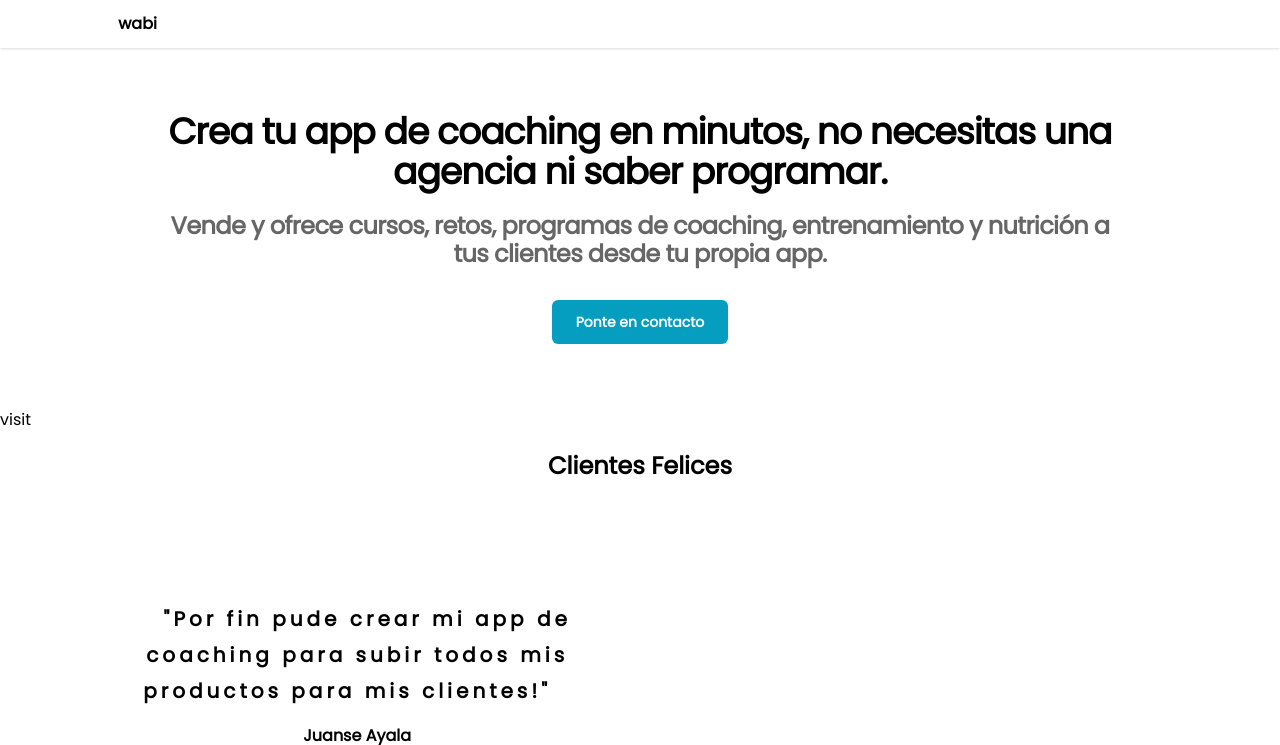
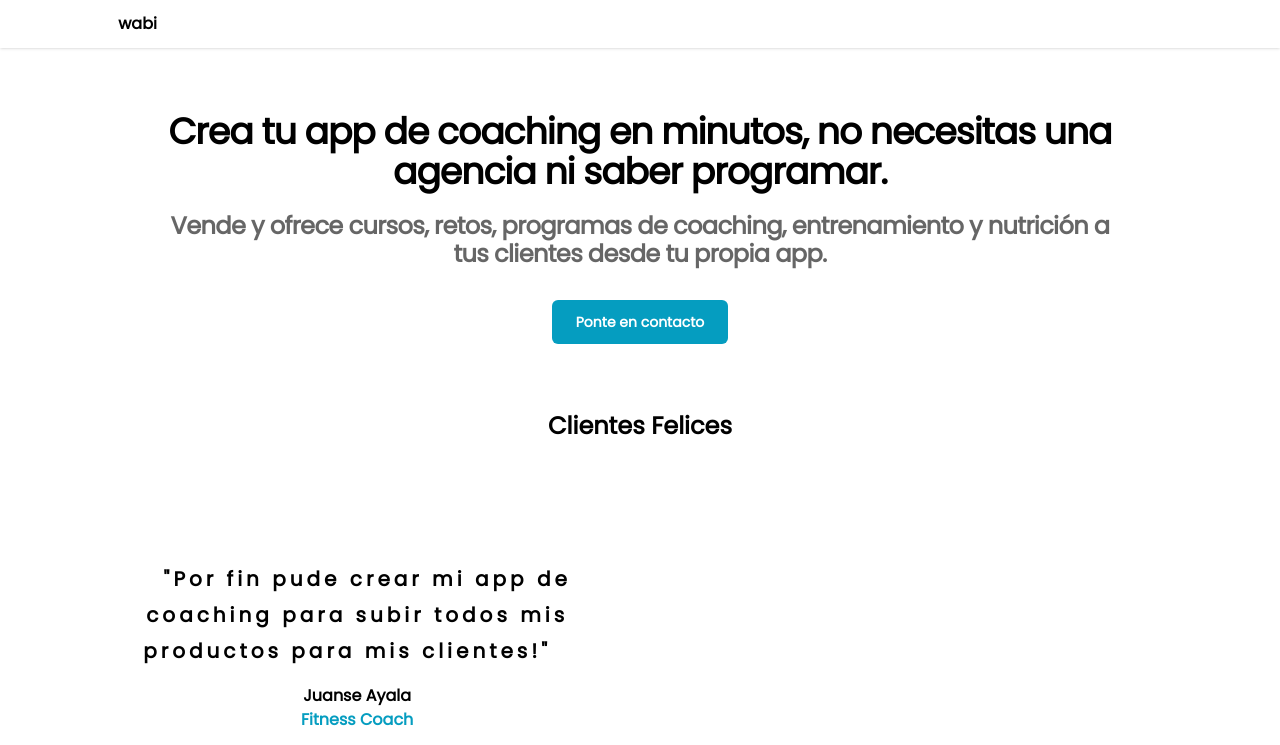
Before and after one commit to flui-global/wabi-landing, a website built with Vite: page index.html in a window 1280 px wide. Shown: the top 745 px of the page. Built offline with nearby package versions, Linux system fonts and the light colour scheme.

Commit message:
removed visit link

```diff
--- a/index.html
+++ b/index.html
@@ -85,7 +85,7 @@
     </div>
 </section>
 <!-- End JumboTron -->
-<a href="en.html">visit</a>
+<!-- <a href="en.html">visit</a> -->
 
 <!-- Begin Success case (not for now) -->
 <h3>Clientes Felices</h3>
```
